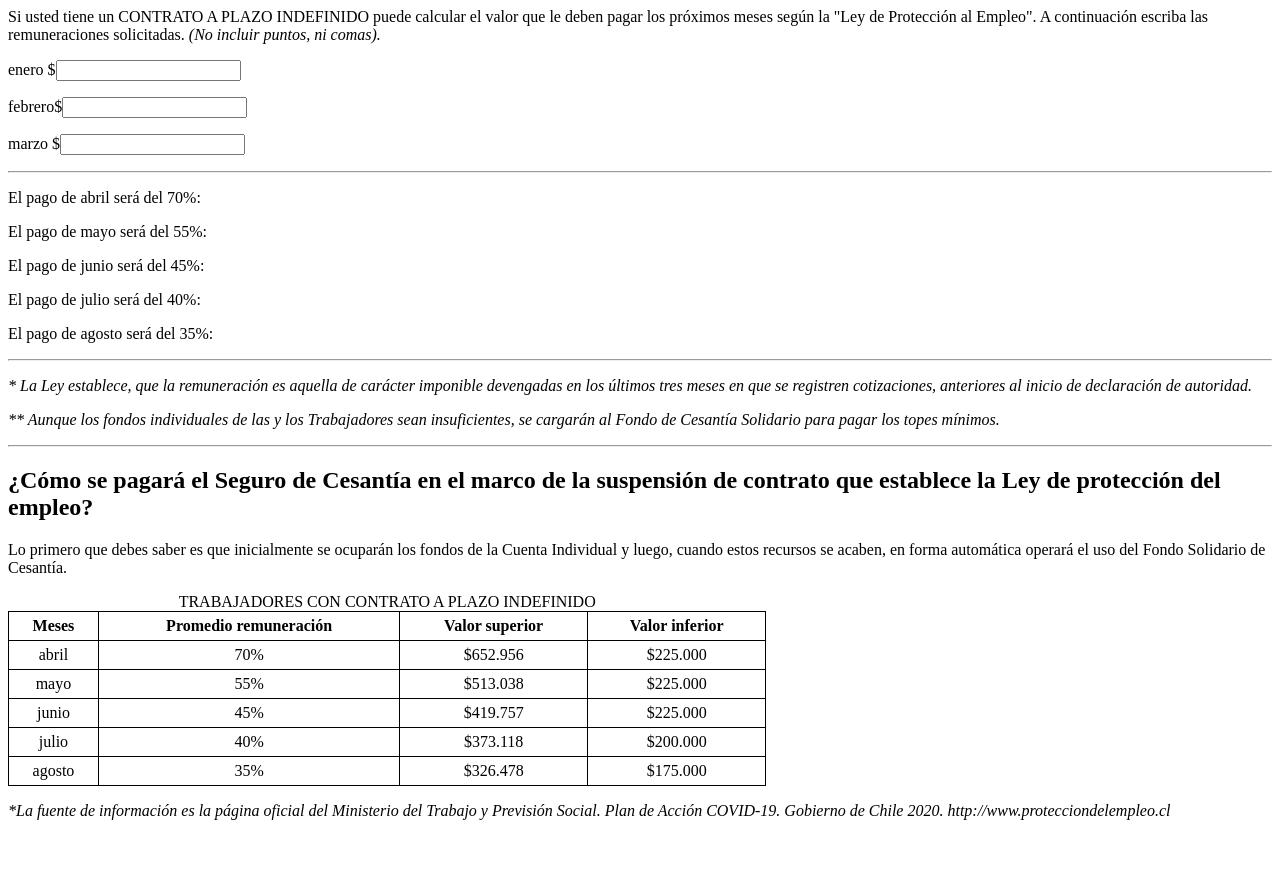
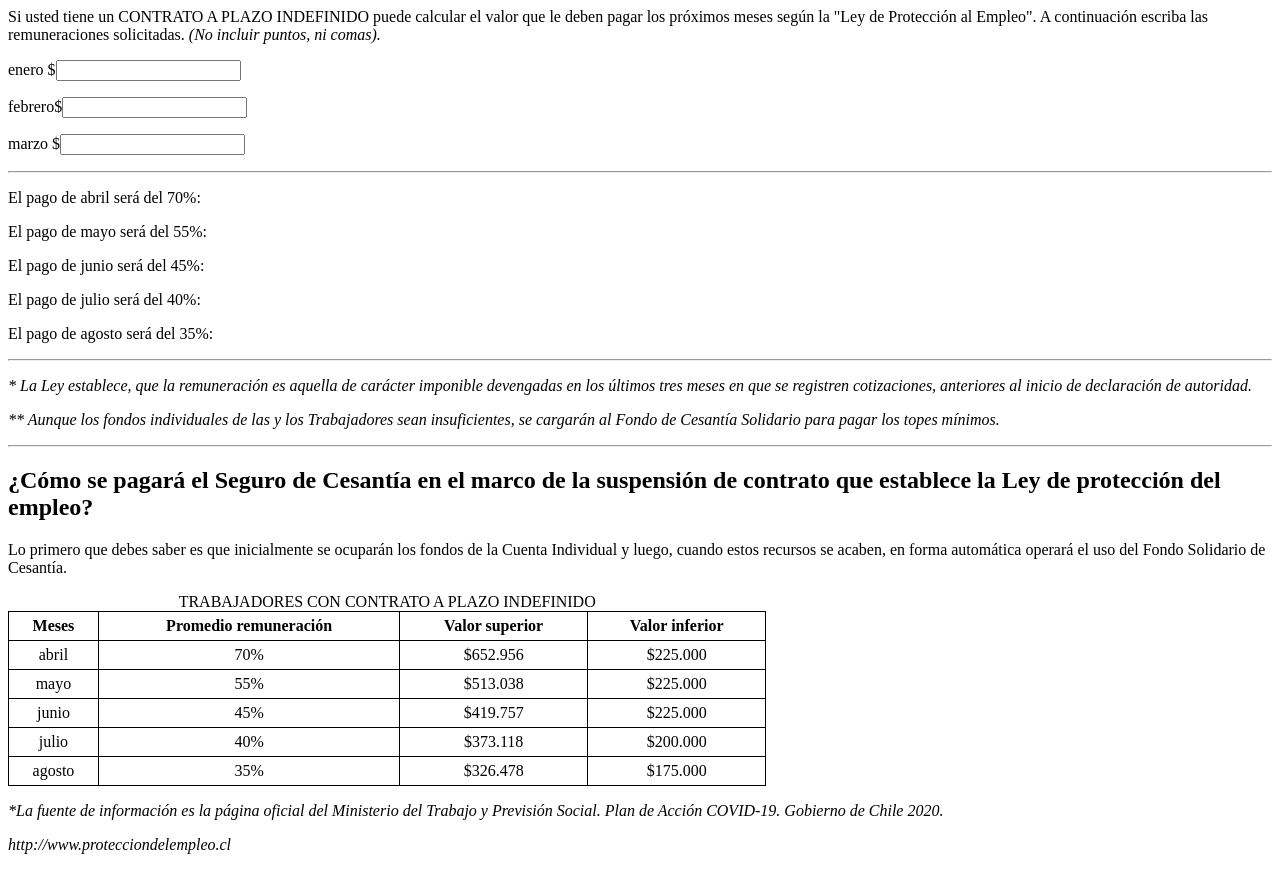
Before and after one commit to JUgarteO/calculosc, a plain HTML site: page index.html in a window 1280 px wide. Before the commit the page ends 836 px from the top, so only its background shows below. Drawn offline with Linux system fonts and the light colour scheme.

Commit message:
Update index.html

```diff
--- a/index.html
+++ b/index.html
@@ -112,8 +112,8 @@ th, td {
     <td>$175.000</td>
   </tr>
 </table>
-<p><i>*La fuente de información es la página oficial del Ministerio del Trabajo y Previsión Social. Plan de Acción COVID-19. Gobierno de Chile 2020.
-http://www.protecciondelempleo.cl
+<p><i>*La fuente de información es la página oficial del Ministerio del Trabajo y Previsión Social. Plan de Acción COVID-19. Gobierno de Chile 2020.</p>
+<p>http://www.protecciondelempleo.cl</p>
 
     </i></p>
 
```
